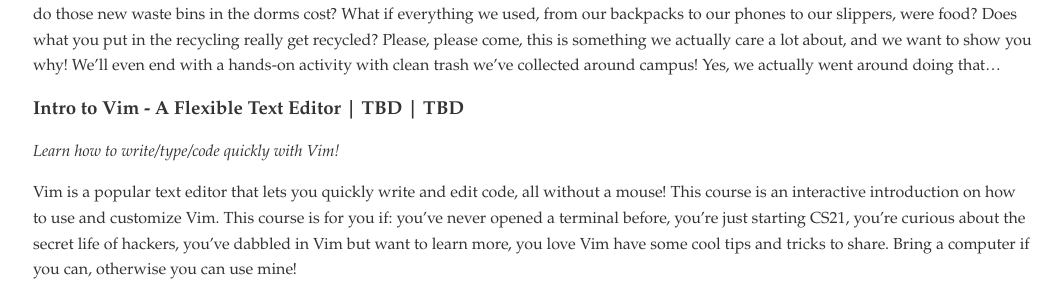
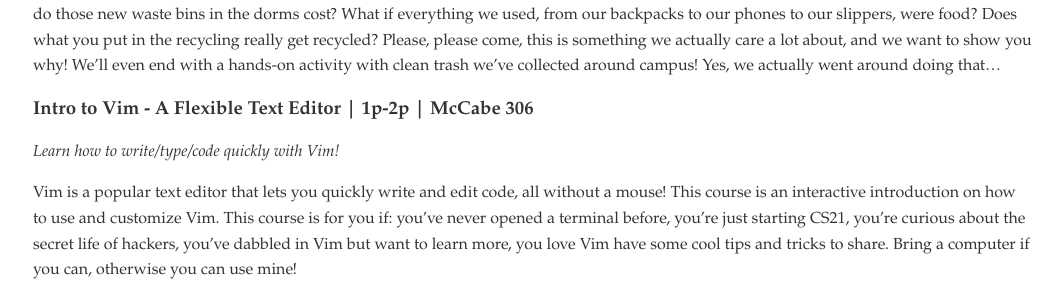
Before and after one commit to emmaremy/peripeteia, a Jekyll site: the page built from 2018/index.md, in a window 1280 px wide and 900 px high, scrolled down 3383 px. Shown: the part 164-454 px from the top of the window, without its empty margins (107-1171 px from the left). Built offline with Jekyll 4.4.1, drawn with Linux system fonts in a browser that asks for light colours.

Commit message:
vim course update

```diff
--- a/2018/index.md
+++ b/2018/index.md
@@ -134,7 +134,7 @@ _Trash and compost and recycling talking actually_
 We spent the last semester reading trashy books and we want to share what we've learned! Some questions we'll try to answer -- How much do those new waste bins in the dorms cost? What if everything we used, from our backpacks to our phones to our slippers, were food? Does what you put in the recycling really get recycled? Please, please come, this is something we actually care a lot about, and we want to show you why! We'll even end with a hands-on activity with clean trash we've collected around campus! Yes, we actually went around doing that…
 
 
-### Intro to Vim - A Flexible Text Editor | TBD | TBD
+### Intro to Vim - A Flexible Text Editor | 1p-2p | McCabe 306
 
 _Learn how to write/type/code quickly with Vim!_
 
```
